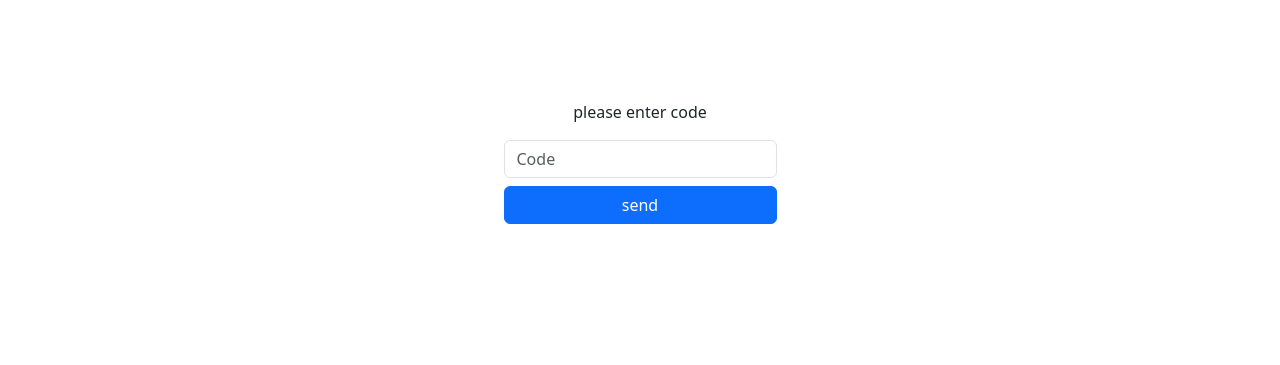
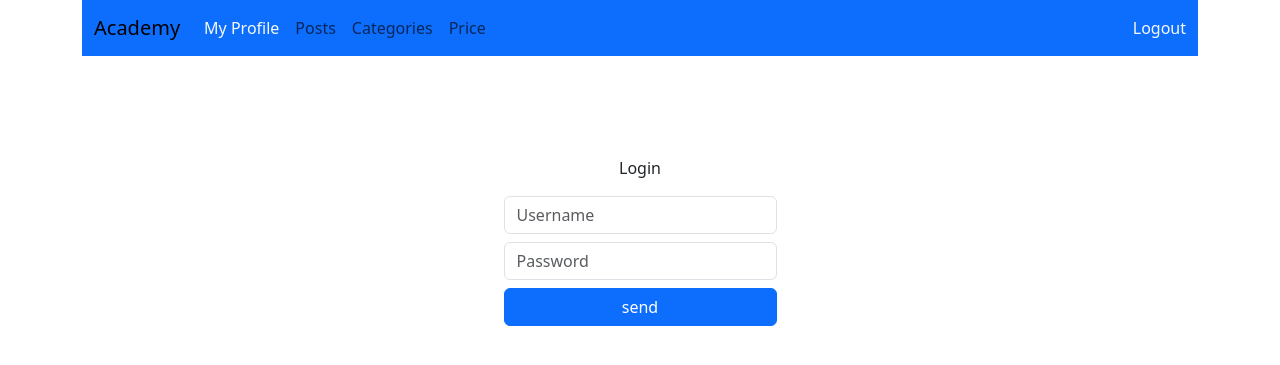
Before and after one commit to mohsenzzz/educational-website, a Django app: page /user/login/ in a window 1280 px wide. Shown: the top 365 px of the page. Run offline with Django 4.2, Linux system fonts and the light colour scheme; parts of the project's set-up code (start-up, migrations or seed data) failed here and were passed over.

```diff
--- a/static/base/base.css
+++ b/static/base/base.css
@@ -9,3 +9,18 @@ body{
 ul{
     list-style: none;
 }
+
+.inactive{
+    color: #bbbbbb;
+}
+
+.inactive:hover{
+    color: antiquewhite;
+}
+
+li>a{
+    text-decoration: none;
+}
+a{
+    cursor: pointer;
+}
--- a/templates/base.html
+++ b/templates/base.html
@@ -12,6 +12,10 @@
 
 </head>
 <body>
+<div class="container">
+    {% include 'header.html' %}
+</div>
+
 {% block body %}
 
 {% endblock %}
--- /dev/null
+++ b/templates/header.html
@@ -0,0 +1,29 @@
+<nav class="navbar navbar-expand-lg bg-primary " style="color: white">
+  <div class="container-fluid">
+    <a class="navbar-brand" href="#">Academy</a>
+    <button class="navbar-toggler" type="button" data-bs-toggle="collapse" data-bs-target="#navbarText" aria-controls="navbarText" aria-expanded="false" aria-label="Toggle navigation">
+      <span class="navbar-toggler-icon"></span>
+    </button>
+    <div class="collapse navbar-collapse" id="navbarText">
+      <ul class="navbar-nav me-auto mb-2 mb-lg-0">
+        <li class="nav-item">
+          <a class="nav-link active text-light" aria-current="page" href="#">My Profile</a>
+        </li>
+        <li class="nav-item">
+          <a class="nav-link inactive" href="#">Posts</a>
+        </li>
+        <li class="nav-item">
+          <a class="nav-link inactive" href="#">Categories</a>
+        </li>
+           <li class="nav-item">
+          <a class="nav-link inactive" href="#">Price</a>
+        </li>
+      </ul>
+      <span class="navbar-text">
+
+          <a class="nav-link active text-light" aria-current="page" href="#">Logout</a>
+
+      </span>
+    </div>
+  </div>
+</nav>
--- a/user/models.py
+++ b/user/models.py
@@ -6,10 +6,11 @@ from phonenumber_field.modelfields import PhoneNumberField
 
 class User(AbstractUser):
     username = models.CharField(max_length=50, unique=True)
-    phone_number = PhoneNumberField()
+    phone_number = PhoneNumberField(unique=True)
     premium = models.BooleanField(default=False)
     expire_time = models.DateTimeField(null=True)
     subscription = models.ForeignKey('Subscription',on_delete = models.CASCADE, related_name='users', null=True)
+    is_active = models.BooleanField(default=False)
 
 
 
--- a/user/templates/user/login.html
+++ b/user/templates/user/login.html
@@ -1,19 +1,28 @@
 {% extends 'base.html' %}
 
-{% block title %} login {% endblock %}
+
+{% block title %}login{% endblock %}
 
 {% block body %}
-     <div class="container">
+
+ <div class="container">
         <div class="row">
             <div class="col-md-6 offset-md-3 mt-10" style="margin-top: 100px;">
-                <div class="text-center">please enter code</div>
+                <div class="text-center">Login</div>
                 <form class="col-md-6 offset-md-3 mt-3" method="post" action="{% url 'login' %}">
                     {% csrf_token %}
-                    <input type="text" class="form-control mt-2" id="exampleInputCode" name="code" placeholder="Code">
-                    {{ error_message }}
+
+                    <input type="text" class="form-control mt-2" id="exampleInputUsername" name="username" placeholder="Username">
+                    {{ login_form.username.errors}}
+                    <input type="password" class="form-control mt-2" id="exampleInputPassword" name="password" placeholder="Password">
+                    {{ login_form.password.errors}}
+                    {{ message }}
                     <button type="submit" class="btn btn-primary mt-2 col-md-12">send</button>
                 </form>
+
+        </div>
             </div>
-        </div>
+
+
     </div>
 {% endblock %}
--- a/user/urls.py
+++ b/user/urls.py
@@ -3,6 +3,9 @@ from . import views
 
 urlpatterns = [
     path('register/',views.register, name='register'),
+    path('verify/',views.verify_user, name='verify_user'),
     path('login/',views.login, name='login'),
+    # path('verify_profile/',views.get_verify_profile, name='verify_profile'),
     path('profile/',views.get_profile, name='profile'),
+    path('edit-profile/<int:pk>',views.edit_profile, name='edit_profile'),
 ]
--- a/user/views.py
+++ b/user/views.py
@@ -1,46 +1,111 @@
+from django.contrib.auth.decorators import login_required
 from django.http import HttpResponse
 from django.shortcuts import render, redirect
-from redis import Redis
+from phonenumber_field.phonenumber import PhoneNumber,phonenumbers
+from django.contrib.auth import login as auth_login,authenticate
 from services.messageBroker import push_value,pop_value
-from user.forms import UserForm
+from phonenumber_field.modelfields import PhoneNumberField
+from user.forms import UserForm,LoginForm, UpdateForm
+from user.models import User
 
 
 # Create your views here.
 
-
 def register(request):
     if request.method == 'GET':
         return render(request, 'user/register.html')
+    if request.method == 'POST':
+        user_form = UserForm(request.POST)
+        number = PhoneNumberField(request.POST['phone_number'],region='IR')
 
-    if request.method == 'POST':
-        print(request.POST['username'],request.POST['phone_number'])
-        user_form = UserForm(request.POST)
         if user_form.is_valid():
             phone_number = request.POST['phone_number']
-            push_value('phone',phone_number)
-            # user_form.save()
-            request.session['phonenumber'] = phone_number
-            return redirect('login')
+            push_value('phone', phone_number)
+            user_form.save()
+
+            request.session['phonenumber'] = request.POST['phone_number']
+            return redirect('verify_user')
         return render(request, 'user/register.html', {'userform': user_form})
 
 def login(request):
+    '''
+    this method is used to register the user by phone_number
+    :param request:
+    :return:
+    '''
 
     if request.method == 'GET':
-        # print(request.session['phonenumber'],'login')
         return render(request, 'user/login.html')
+
     if request.method == 'POST':
+
+        login_form = LoginForm(request.POST)
+
+        if login_form.is_valid():
+           username = login_form.cleaned_data['username']
+           password = login_form.cleaned_data['password']
+
+           user = authenticate(request,username=username, password=password)
+           if user is not None:
+               auth_login(request, user)
+
+               # return render(request, 'user/profile.html',{'user':user})
+               return redirect('profile')
+        return render(request, 'user/login.html', {'login_form': LoginForm(),'message':'username or password is incorrect'})
+
+def verify_user(request):
+
+    if request.method == 'GET':
+        return render(request, 'user/verify.html')
+
+    if request.method == 'POST':
+        #get verify code from redis and check to entered code by user
         code = pop_value(request.session['phonenumber'])
         code = code[1].decode('utf-8')
         user_code = request.POST['code']
-        print('code',code)
 
-        print(code)
         if user_code == code:
-            print('here')
-            return redirect('profile')
+            phone_number =PhoneNumber.from_string(request.session['phonenumber'],region='IR')
+            user = User.objects.filter(phone_number=phone_number).first()
+            user.is_active = True
+            user.save()
+            return redirect('login')
         else:
-            return render(request, 'user/login.html', {'error_message':'this code is not true'})
+            return render(request, 'user/verify.html', {'error_message':'this code is not true'})
+
+# def get_verify_profile(request):
+#     if request.method == 'GET':
+#             phone_number = PhoneNumber.from_string(request.session['phonenumber'],region='IR')
+#             user = User.objects.filter(phone_number=phone_number).first()
+#             if user.is_active:
+#                 return render(request, 'user/profile.html', {'user': user})
+#             else:
+#                 return render(request, 'user/forbidden.html', {'error_message':'this user is not active'})
+
 
 def get_profile(request):
     if request.method == 'GET':
-        return render(request, 'user/profile.html')
+        if request.user.is_authenticated:
+            # phone_number = str(request.user.phone_number)
+            # request.user.phone_number=phonenumbers.parse(phone_number).national_number
+            return render(request, 'user/profile.html', {'user': request.user})
+        else:
+            return render(request, 'user/forbidden.html', {'error_message': 'you are not logged in'})
+
+@login_required
+def edit_profile(request,pk):
+    if request.method == 'POST':
+
+        user = User.objects.filter(pk=pk).first()
+
+        form = UpdateForm(request.POST)
+        print(form.is_valid())
+        if form.is_valid():
+
+            user.first_name = request.POST['first_name']
+            user.last_name = request.POST['last_name']
+            user.username = request.POST['username']
+            user.save()
+            return redirect('profile')
+            # return render(request, 'user/profile.html', {'user_form': form, 'user': user})
+        return render(request, 'user/profile.html', {'user_form': UpdateForm()})
```
Also changed, not shown: user/forms.py (+24 -15 lines), user/templates/user/forbidden.html (added, +7 -0 lines), user/templates/user/profile.html (+55 -1 lines), user/templates/user/register.html (+10 -32 lines), user/templates/user/verify.html (added, +25 -0 lines), SMSPanel/messageBroker.py (line endings or trailing spaces), user/migrations/0003_alter_user_is_active_alter_user_username.py (added), user/migrations/0004_alter_user_phone_number.py (added), user/migrations/0005_alter_user_username.py (added).
